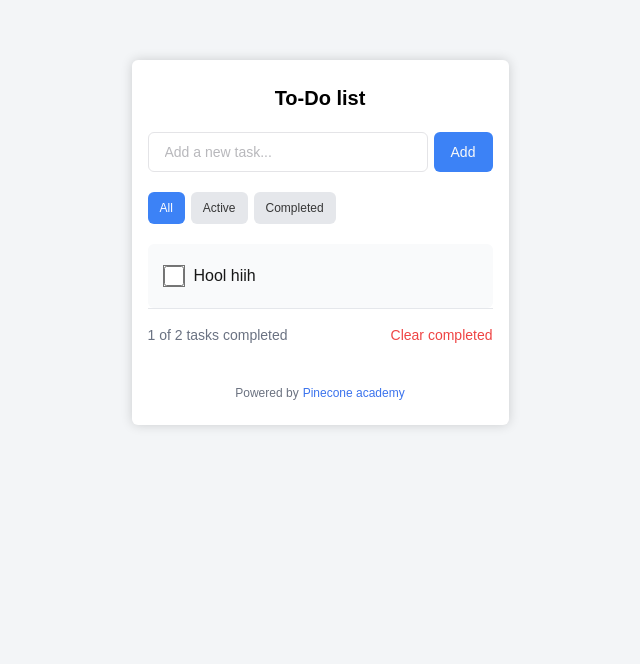
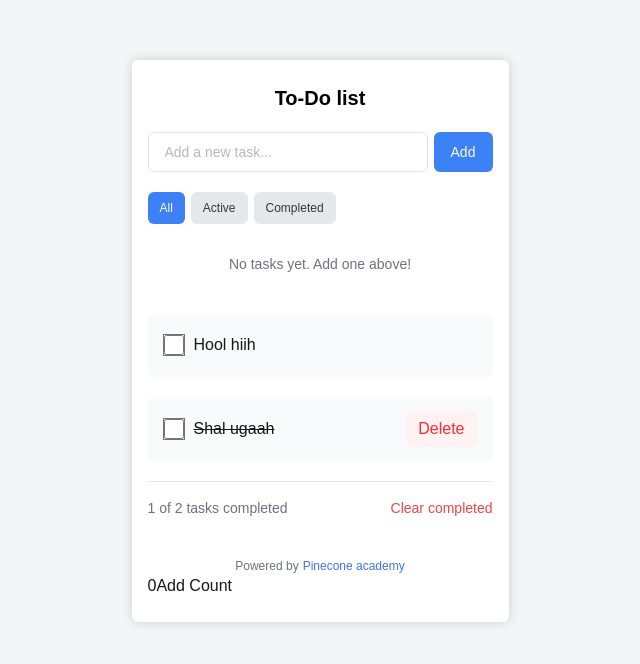
Before and after one commit to hatakiii/To-Do-List, a Next.js app in the folder to-do-list-app/: page /todo in a window 1280 px wide. Shown: the top 664 px of the page, without its empty margins (320-960 px from the left). Built offline with nearby package versions, Linux system fonts and the light colour scheme.

Commit message:
8-22-nii odriin hicheel hook

```diff
--- a/to-do-list-app/src/app/todo/page.js
+++ b/to-do-list-app/src/app/todo/page.js
@@ -1,10 +1,19 @@
-import { Button, Task, TaskCompleted } from "@/components";
+"use client";
+
+import { useState } from "react";
+
+import { Button, TaskCompleted, NoTask } from "@/components";
 
 const Home = () => {
+  const [count, setCount] = useState(0);
   const task = [
     {
       taskName: "Hool hiih",
       isCompleted: false,
+    },
+    {
+      taskName: "Shal ugaah",
+      isCompleted: true,
     },
   ];
   return (
@@ -51,10 +60,15 @@ const Home = () => {
             ></Button>
           </div>
           {/* No tasks to display */}
-          {/* <Task /> */}
+          <NoTask />
+
           <TaskCompleted
             taskName={task[0].taskName}
             isCompleted={task[0].isCompleted}
+          />
+          <TaskCompleted
+            taskName={task[1].taskName}
+            isCompleted={task[1].isCompleted}
           />
 
           {/* Clear completed */}
@@ -70,6 +84,8 @@ const Home = () => {
             <span>Powered by</span>
             <a className="text-[#3b73ed] ml-[4px]">Pinecone academy</a>
           </div>
+          {count}
+          <button onClick={() => setCount(count + 1)}>Add Count</button>
         </div>
       </div>
     </div>
--- a/to-do-list-app/src/components/index.js
+++ b/to-do-list-app/src/components/index.js
@@ -1,3 +1,3 @@
 export * from "@/components/Button";
-export * from "@/components/Task";
+export * from "@/components/noTask";
 export * from "@/components/taskCompleted";
--- a/to-do-list-app/src/components/Task.jsx
+++ b/to-do-list-app/src/components/noTask.jsx
@@ -1,8 +1,7 @@
-export const Task = () => {
+export const NoTask = (props) => {
   return (
     <div className="text-[14px] text-[#6b7280] text-center pt-[10px] pb-[38px] ">
       No tasks yet. Add one above!
     </div>
-
   );
 };
--- a/to-do-list-app/src/components/taskCompleted.jsx
+++ b/to-do-list-app/src/components/taskCompleted.jsx
@@ -3,7 +3,7 @@ export const TaskCompleted = (props) => {
     <div className="flex flex-col gap-2">
       <div
         data-state="Default"
-        className="w-full h-16 p-4 bg-gray-50 rounded-md flex justify-between items-center"
+        className="w-full h-16 p-4 bg-gray-50 rounded-md flex justify-between items-center mb-5"
       >
         {/* Left side (checkbox + text) */}
         <div className="flex items-center gap-2.5">
```
